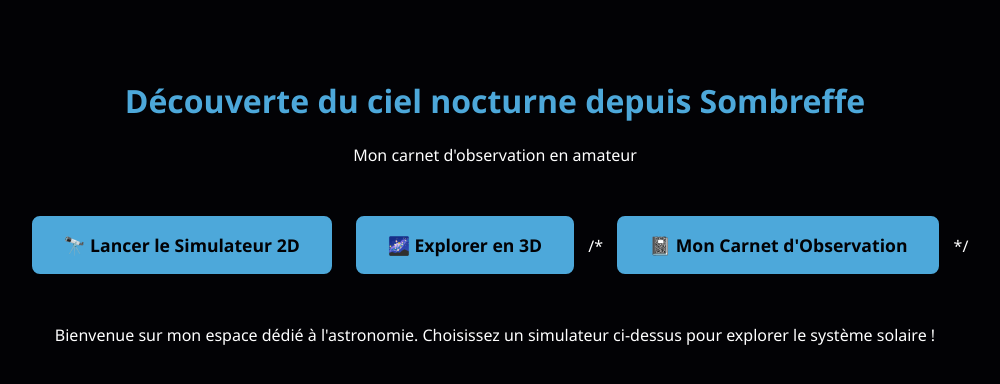
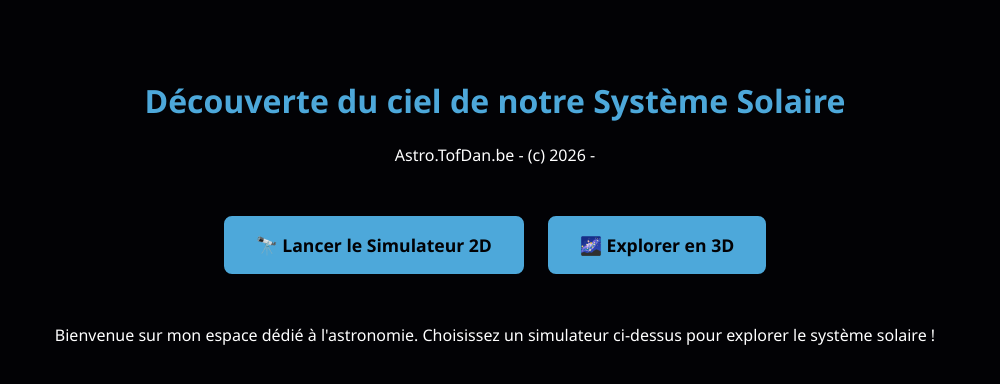
Before and after one commit to christophedanhier-hash/Projet-Astro, a plain HTML site: page index.html in a window 1280 px wide. Shown: the whole page, without its empty margins (145-1145 px from the left). Drawn offline with Linux system fonts and the light colour scheme.

Commit message:
Adaptation fichier index

```diff
--- a/index.html
+++ b/index.html
@@ -36,14 +36,13 @@
 <body>
 
     <header>
-        <h1>Découverte du ciel nocturne depuis Sombreffe</h1>
-        <p>Mon carnet d'observation en amateur</p>
+        <h1>Découverte du ciel de notre Système Solaire</h1>
+        <p>Astro.TofDan.be - (c) 2026 - <www class="tofdan be"></www></p>
     </header>
 
     <nav>
         <a href="Simulateur_2D.html" class="bouton-astro">🔭 Lancer le Simulateur 2D</a>
         <a href="Simulateur_3D.html" class="bouton-astro">🌌 Explorer en 3D</a>
-       /* <a href="Observations.html" class="bouton-astro">📓 Mon Carnet d'Observation</a> */
     </nav>
 
     <main>
```
